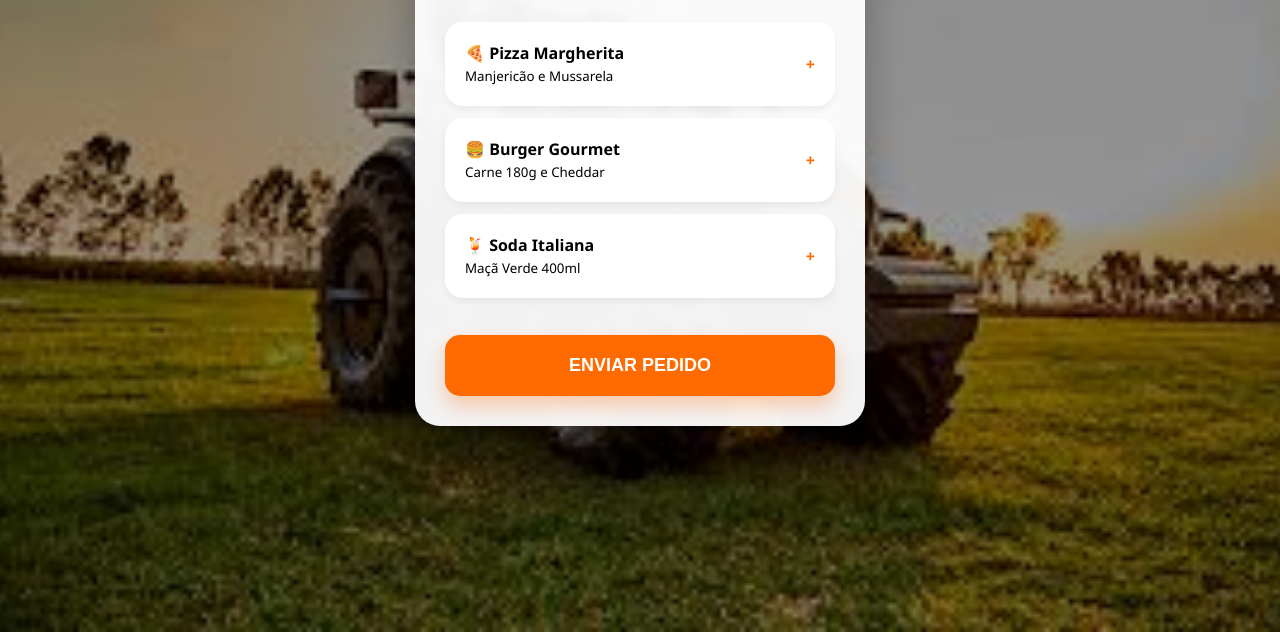
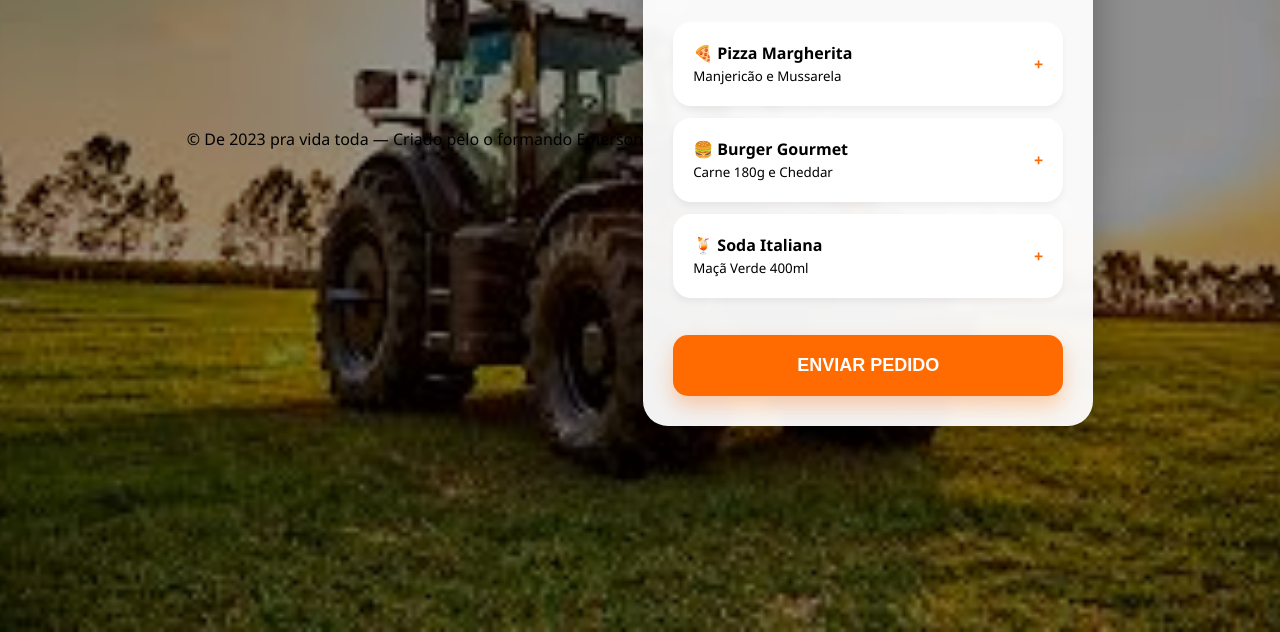
Before and after one commit to Emerson-art-ux/restaurante, a website: page public/mesa.html in a window 1280 px wide. Shown: the part 168-800 px from the top of the page. Drawn offline with nearby package versions, Linux system fonts and the light colour scheme; no server answers.

Commit message:
Update mesa.html

```diff
--- a/public/mesa.html
+++ b/public/mesa.html
@@ -6,7 +6,9 @@
     <title>Cardápio Digital</title>
     <link rel="stylesheet" href="mesa.css">
     <script src="/socket.io/socket.io.js"></script>
-
+     <footer>
+        <p>&copy; De 2023 pra vida toda — Criado pelo o formando Emerson </p>
+    </footer>
 </head>
 <body>
 
```
